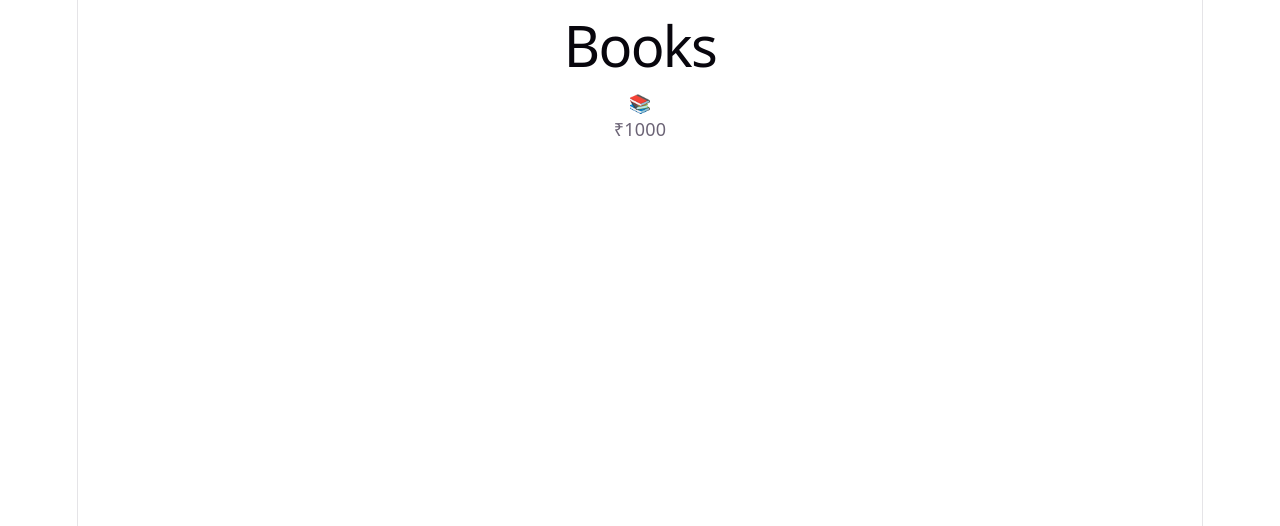
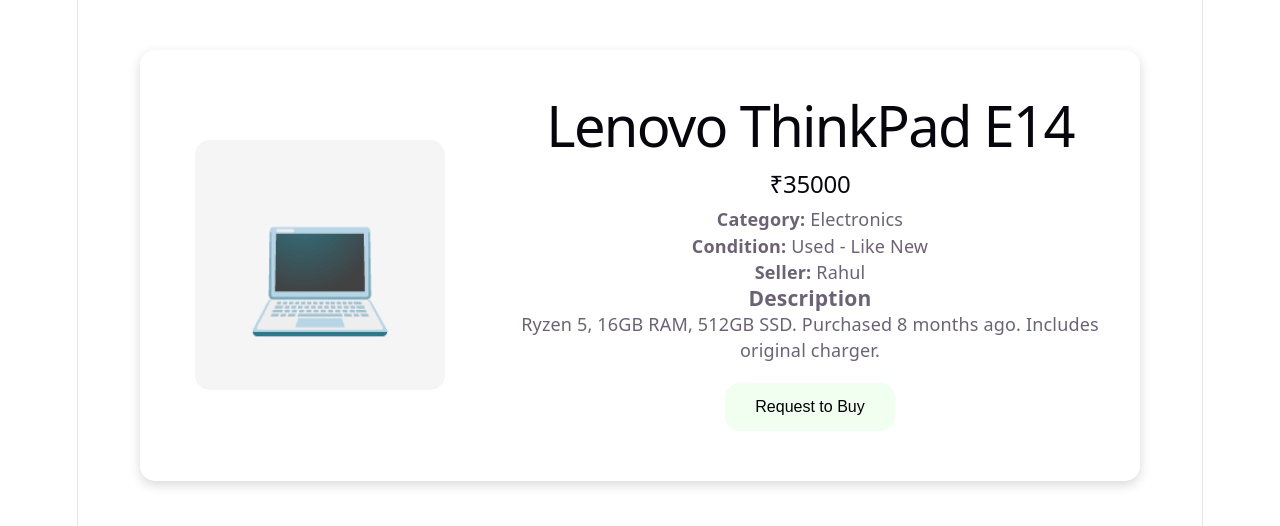
Before and after one commit to Ganesh-Aroda-C/CampusMart, a React (Vite) app in the folder client/: page /product/1 in a window 1280 px wide. Shown: the top 526 px of the page. Built offline with nearby package versions, Linux system fonts and the light colour scheme.

Commit message:
updated productDetails

```diff
--- /dev/null
+++ b/client/src/components/ProductDetails.css
@@ -0,0 +1,39 @@
+.product-details-container{
+    display: flex;
+    gap: 40px;
+    max-width: 1000px;
+    margin: 50px auto;
+    padding: 30px;
+    border-radius: 15px;
+    box-shadow: 0 4px 12px rgba(0,0,0,0.15);
+}
+.product-details-container button{
+    display: block;
+    margin: 20px auto;
+    padding: 15px 30px;
+    background-color: honeydew;
+    color: black;
+    border: none;
+    border-radius: 15px;
+    cursor: pointer;
+}
+.product-left{
+    flex: 1;
+    display: flex;
+    justify-content: center;
+    align-items: center;
+}
+
+.product-right{
+    flex: 2;
+}
+.product-icon{
+    width: 250px;
+    height: 250px;
+    font-size: 120px;
+    display: flex;
+    justify-content: center;
+    align-items: center;
+    background-color: #f5f5f5;
+    border-radius: 15px;
+}
--- a/client/src/components/ProductDetails.jsx
+++ b/client/src/components/ProductDetails.jsx
@@ -1,17 +1,59 @@
 import { useParams } from "react-router-dom";
 import products from "../data/products";
+import "./ProductDetails.css"
 function ProductDetails() {
     const { id } = useParams();
     const productId = Number(id);
+
     const product = products.find(product => product.id === productId);
+
     if (!product) {
     return <h1>Product Not Found</h1>;
 }
     return (
         <>
+
+    <div className="product-details-container">
+
+        <div className="product-left">
+
+            <div className="product-icon">
+                {product.icon}
+            </div>
+
+        </div>
+
+        <div className="product-right">
+
             <h1>{product.name}</h1>
-            <p>{product.icon}</p>
-            <p>₹{product.price}</p>
+
+            <h2>₹{product.price}</h2>
+
+            <p>
+                <strong>Category:</strong> {product.category}
+            </p>
+
+            <p>
+                <strong>Condition:</strong> {product.condition}
+            </p>
+
+            <p>
+                <strong>Seller:</strong> {product.seller}
+            </p>
+
+            <h3>Description</h3>
+
+            <p>{product.description}</p>
+
+            <button>
+                Request to Buy
+            </button>
+
+        </div>
+
+    </div>
+
+
         </>
     );
 }
--- a/client/src/data/products.js
+++ b/client/src/data/products.js
@@ -1,8 +1,64 @@
 const products = [
-    { id: 1, icon: "📚", name: "Books", price: 1000 },
-    { id: 2, icon: "🎮", name: "Game", price: 2000 },
-    { id: 3, icon: "💻", name: "Laptop", price: 15000 },
-    { id: 4, icon: "🪑", name: "Furniture", price: 3000 }
+    {
+        id: 1,
+        icon: "💻",
+        name: "Lenovo ThinkPad E14",
+        price: 35000,
+        category: "Electronics",
+        condition: "Used - Like New",
+        seller: "Rahul",
+        description: "Ryzen 5, 16GB RAM, 512GB SSD. Purchased 8 months ago. Includes original charger."
+    },
+    {
+        id: 2,
+        icon: "📱",
+        name: "iPhone 12",
+        price: 28000,
+        category: "Mobiles",
+        condition: "Used - Good",
+        seller: "Priya",
+        description: "128GB Blue variant. Battery health 87%. No display issues. Charger included."
+    },
+    {
+        id: 3,
+        icon: "📚",
+        name: "Engineering Mathematics Book",
+        price: 450,
+        category: "Books",
+        condition: "Used - Good",
+        seller: "Arjun",
+        description: "First-year engineering mathematics textbook with minimal notes and highlighted formulas."
+    },
+    {
+        id: 4,
+        icon: "🎧",
+        name: "Boat Rockerz 550",
+        price: 1800,
+        category: "Accessories",
+        condition: "Used - Like New",
+        seller: "Sneha",
+        description: "Wireless headphones with up to 20 hours battery backup. Comes with charging cable."
+    },
+    {
+        id: 5,
+        icon: "🪑",
+        name: "Study Chair",
+        price: 2200,
+        category: "Furniture",
+        condition: "Used - Fair",
+        seller: "Karthik",
+        description: "Comfortable study chair with adjustable height. Minor scratches but fully functional."
+    },
+    {
+        id: 6,
+        icon: "⌚",
+        name: "Noise Smart Watch",
+        price: 2500,
+        category: "Wearables",
+        condition: "Used - Good",
+        seller: "Aisha",
+        description: "Tracks heart rate, sleep and workouts. Includes original box and charger."
+    }
 ];
 
 export default products;
```
